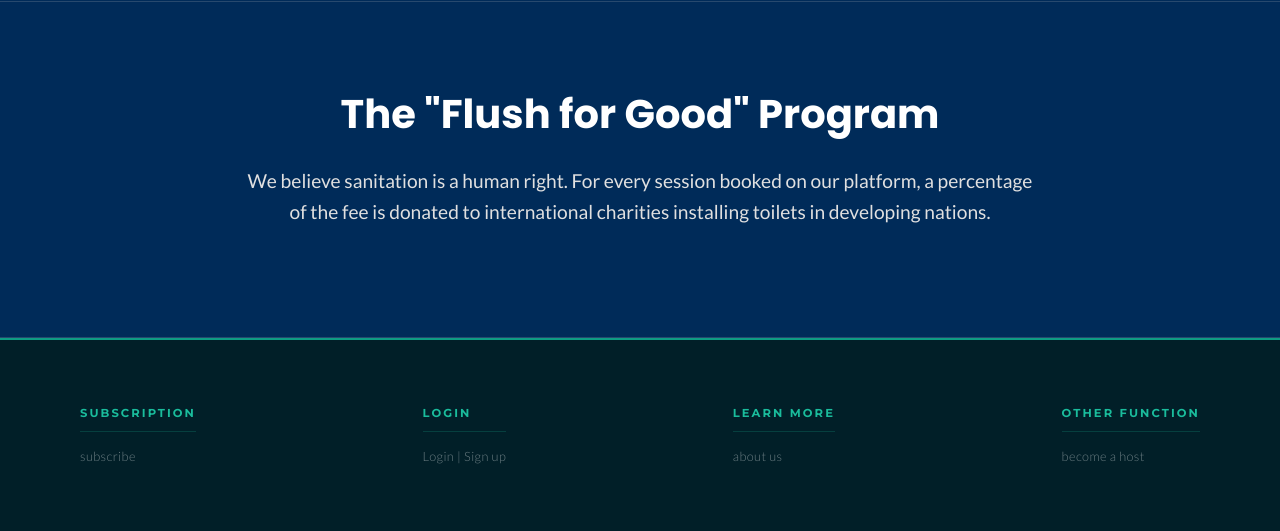
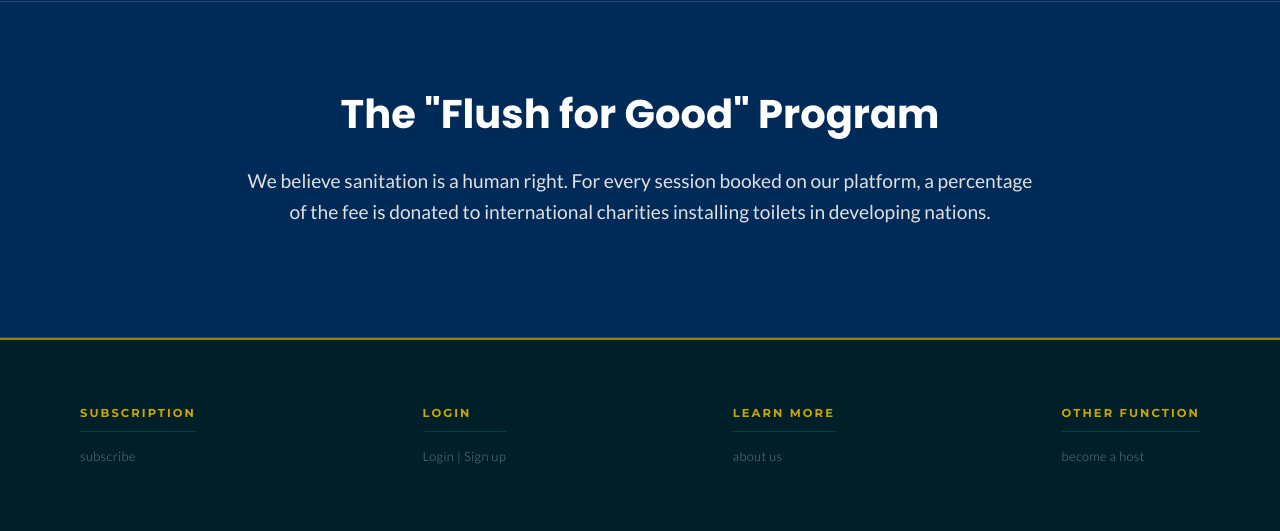
Before and after one commit to SuperMaxime38/R2.12, a Flask app: page /about in a window 1280 px wide. Shown: the part 1725-2256 px from the top of the page. Run offline with Flask 3, Linux system fonts and the light colour scheme.

Commit message:
correction couleur bouton

```diff
--- a/ThronExpress/static/CSS/style.css
+++ b/ThronExpress/static/CSS/style.css
@@ -14,9 +14,9 @@
     --color-elevated:    #024555;
     --color-muted:       #025060;
 
-    --color-accent:       #1abc9c;
-    --color-accent-light: #2fd4b0;
-    --color-accent-dark:  #0e9c83;
+    --color-accent:       #c6a800;
+    --color-accent-light: #ddbc02;
+    --color-accent-dark:  #998200;
     --color-accent-dim:   rgba(26, 188, 156, 0.12);
     --color-accent-glow:  rgba(26, 188, 156, 0.22);
 
@@ -46,7 +46,7 @@
     /* Legacy vars kept for profile.css */
     --lxGray:        #013d4a;
     --lxLighterGray: #024555;
-    --lxGold:        #1abc9c;
+    --lxGold:        #c6a800;
     --lxWhite:       #ffffff;
     --lxNacre:       #e8f5f3;
 }
```
Also changed, not shown: ThronExpress/static/CSS/profile.css (+7 -3 lines).
